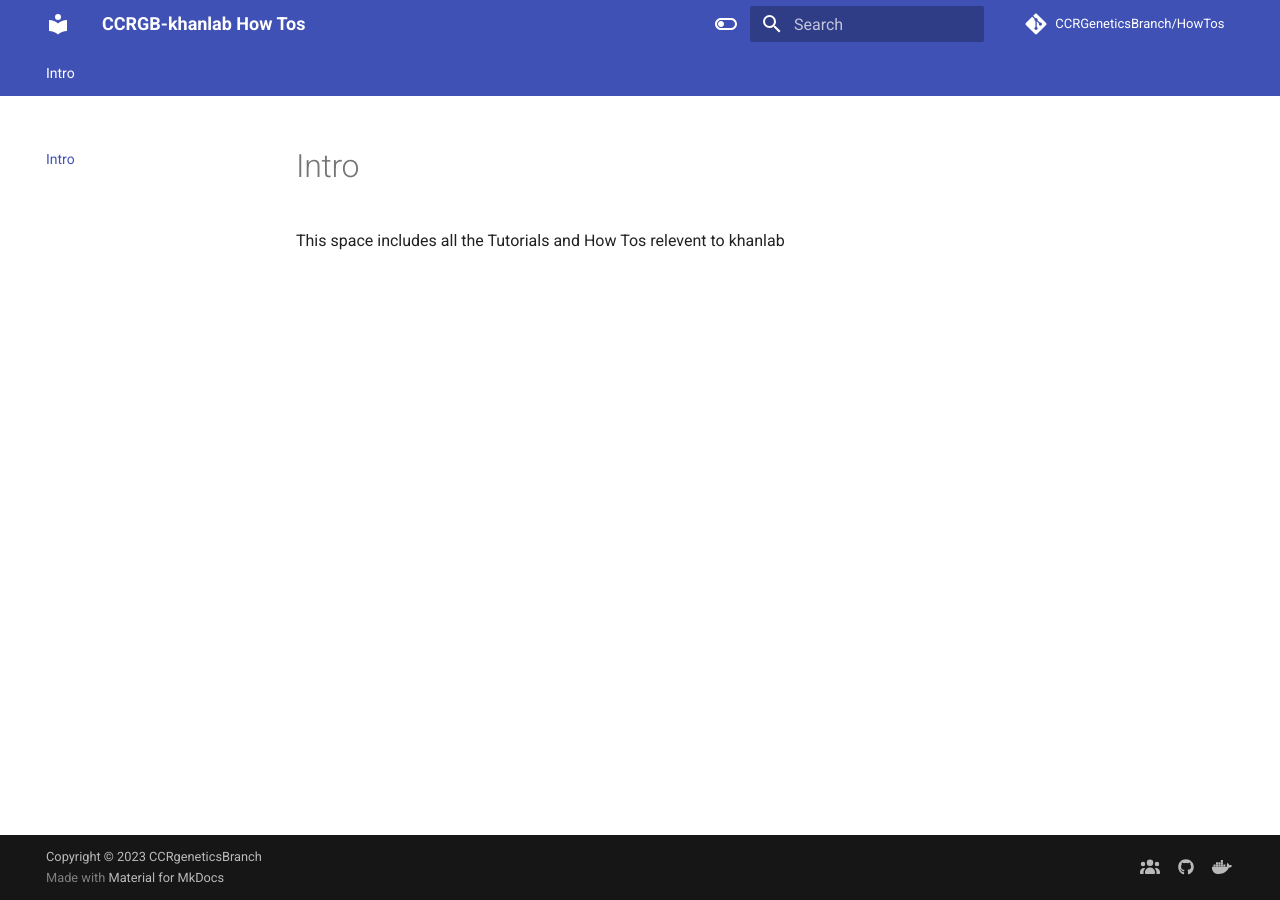
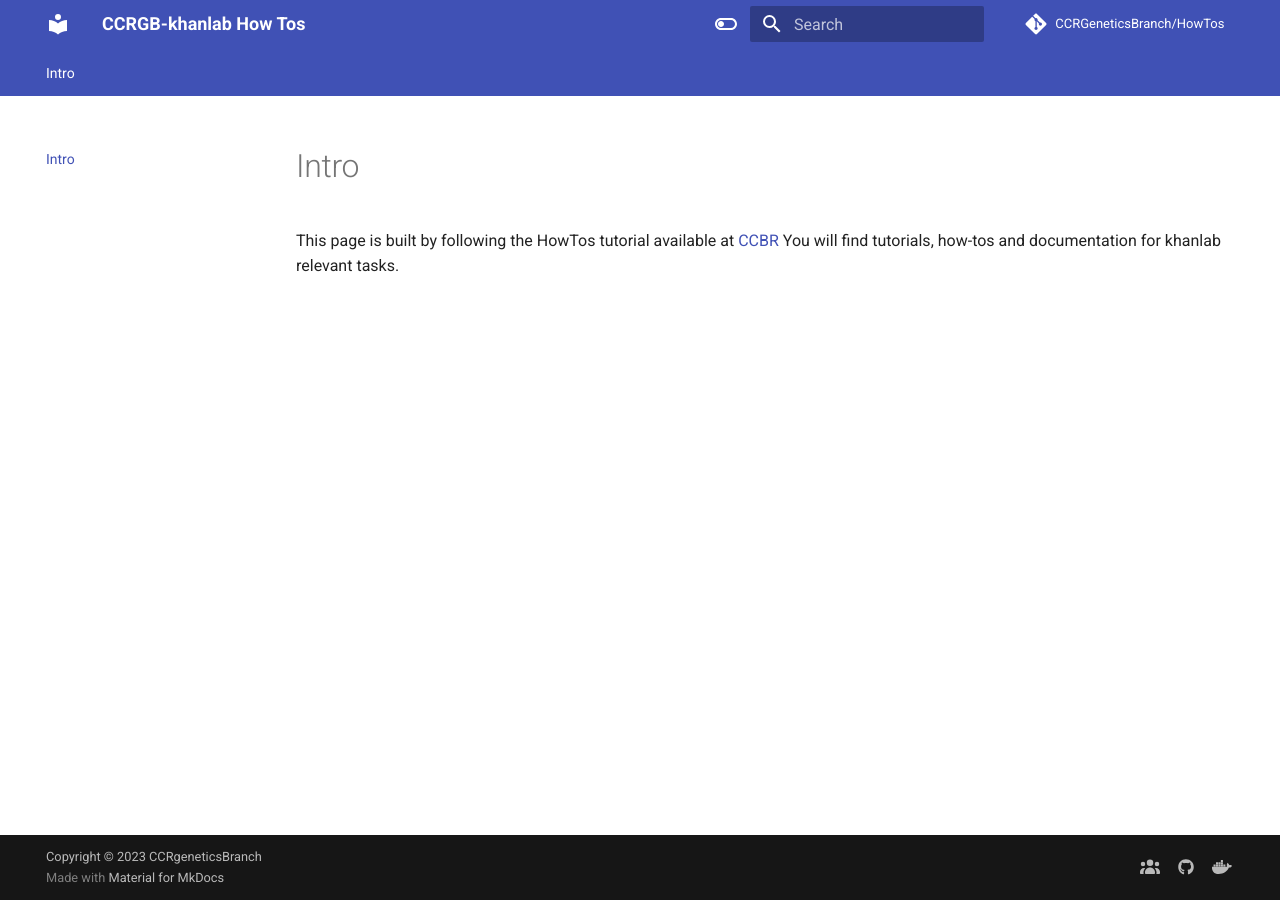
Before and after one commit to CCRGeneticsBranch/HowTos, an MkDocs documentation site: the page built from docs/index.md, in a window 1280 px wide. Built offline with MkDocs 1.6.1 and Material for MkDocs 9.7.7, drawn with Linux system fonts in a browser that asks for light colours; comment, search, counter and statistics services are not loaded; the version menu is left out.

Commit message:
Update index.md with CCBR link

```diff
--- a/docs/index.md
+++ b/docs/index.md
@@ -1 +1,2 @@
- This space includes all the Tutorials and How Tos relevent to khanlab
+ This page is built by following the HowTos tutorial available at [CCBR](https://ccbr.github.io/HowTos/GitHub/basic_docs/#github-basics-documentation)
+ You will find tutorials, how-tos and documentation for khanlab relevant tasks.
```
